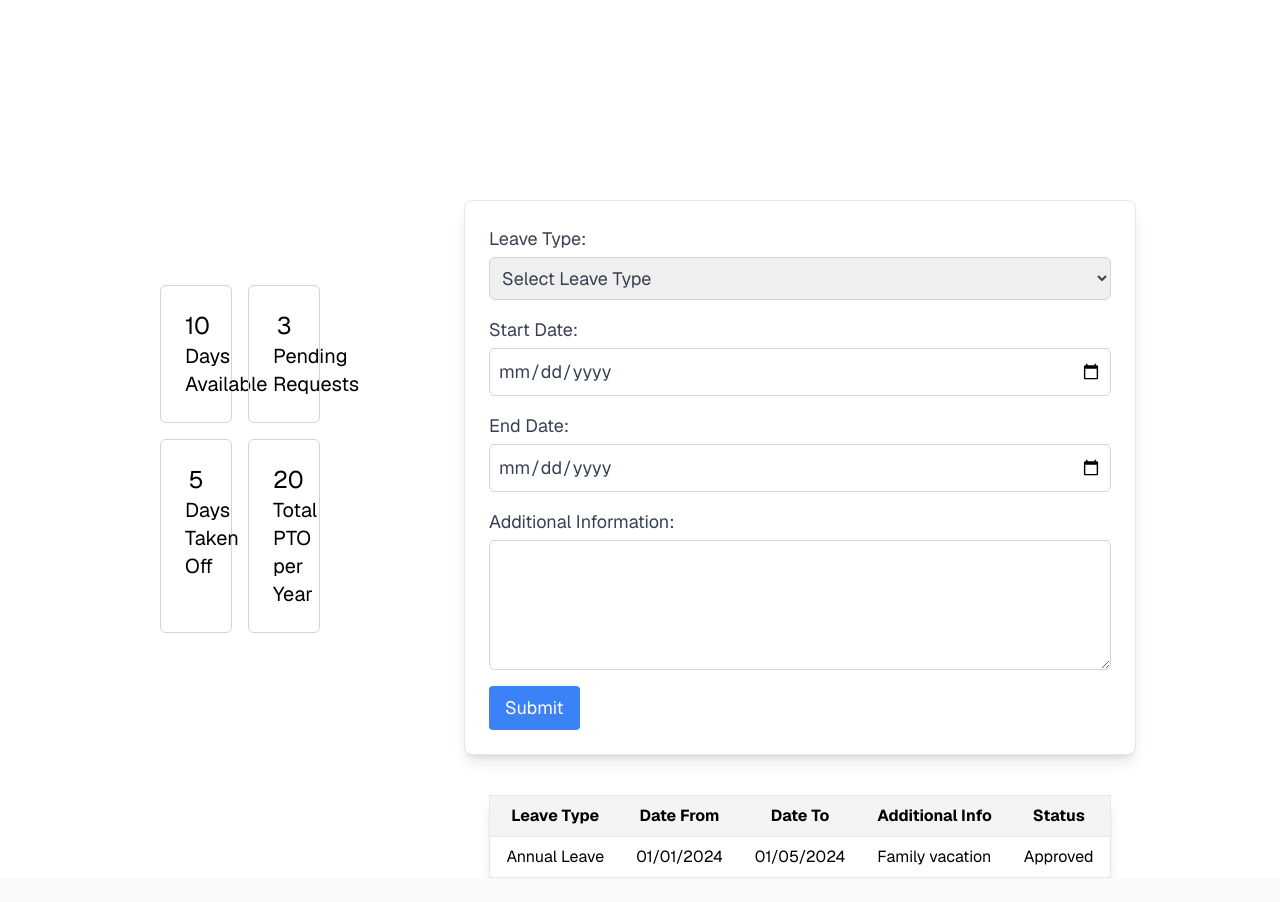
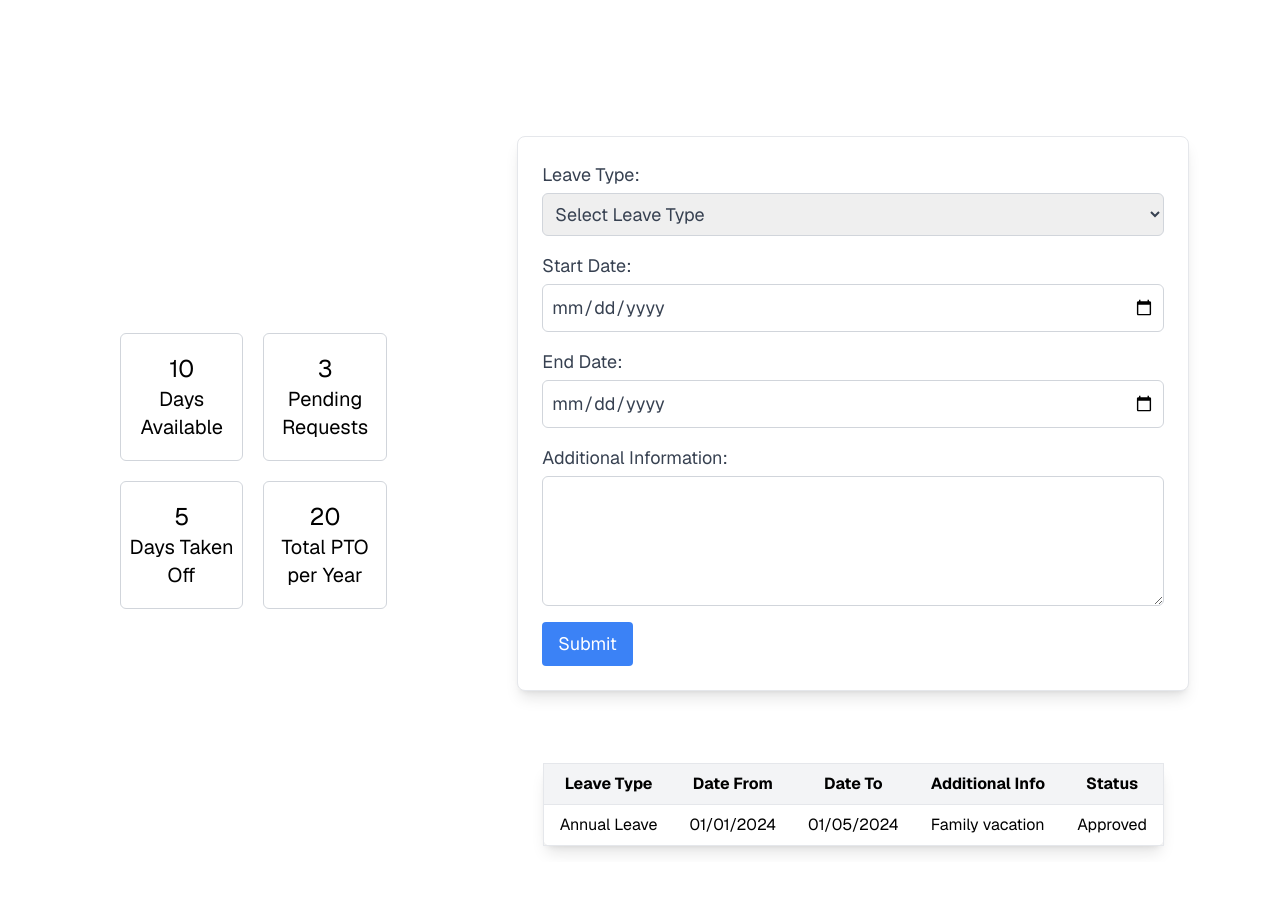
Before and after one commit to Emory-Hack4Impact/Odyssey, a Next.js app: page /dashboard/time-off-req in a window 1280 px wide. Before the commit the page ends 878 px from the top, so only its background shows below. Built offline with nearby package versions, Linux system fonts and the light colour scheme.

Commit message:
layout adjustments

```diff
--- a/src/app/dashboard/time-off-req/DaysInfo.tsx
+++ b/src/app/dashboard/time-off-req/DaysInfo.tsx
@@ -1,22 +1,25 @@
 import React from "react";
 
 const DaysInfo: React.FC = () => {
+
+const gridstyle = "rounded-md border border-gray-300 p-1 text-center lg:h-32 flex justify-center items-center flex-col"
+
   return (
-    <div className="mx-auto mt-10 w-full max-w-lg text-black">
-      <div className="grid grid-cols-2 gap-4">
-        <div className="rounded-md border border-gray-300 p-6 text-center">
+    <div className="mx-auto mt-10 w-full p-10 max-w-lg text-black">
+      <div className="grid grid-cols-2 gap-5">
+        <div className={gridstyle}>
           <p className="text-2xl">10</p>
           <h2 className="text-xl">Days Available</h2>
         </div>
-        <div className="rounded-md border border-gray-300 p-6 text-center">
+        <div className={gridstyle}>
           <p className="text-2xl">3</p>
           <h2 className="text-xl">Pending Requests</h2>
         </div>
-        <div className="rounded-md border border-gray-300 p-6 text-center">
+        <div className={gridstyle}>
           <p className="text-2xl">5</p>
           <h2 className="text-xl">Days Taken Off</h2>
         </div>
-        <div className="rounded-md border border-gray-300 p-6 text-center">
+        <div className={gridstyle}>
           <p className="text-2xl">20</p>
           <h2 className="text-xl">Total PTO per Year</h2>
         </div>
--- a/src/app/dashboard/time-off-req/page.tsx
+++ b/src/app/dashboard/time-off-req/page.tsx
@@ -8,14 +8,14 @@ const Home: React.FC = () => {
   return (
     <div className="min-h-screen w-full bg-white">
       <div className="flex w-full flex-wrap">
-        <div className="flex w-full items-center justify-center lg:w-1/4 lg:justify-start lg:pl-40">
+        <div className="flex w-full items-center justify-center lg:w-1/3 lg:justify-start lg:pl-20">
           <DaysInfo />
         </div>
-        <div className="w-full lg:mt-40 lg:w-3/4">
-          <div>
+        <div className="w-full lg:mt-20 lg:mb-10 lg:w-2/3">
+          <div className="p-4">
             <TimeOffForm />
           </div>
-          <div>
+          <div className="overflow-x-scroll p-4">
             <StatusTable />
           </div>
         </div>
```
